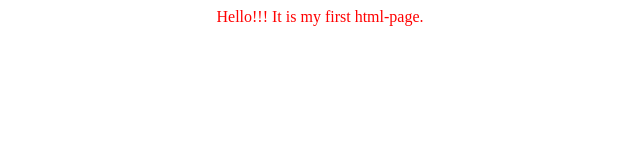
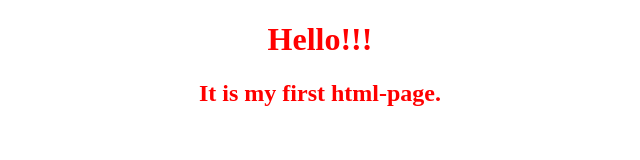
Before and after one commit to DeFranS325/rsschool-cv, a plain HTML site: page index.html in a window 1280 px wide. Shown: the whole page, without its empty margins (320-960 px from the left). Drawn offline with Linux system fonts and the light colour scheme.

Commit message:
fix: fix bug in text

```diff
--- a/index.html
+++ b/index.html
@@ -1,15 +1,12 @@
 <!DOCTYPE html>
-
 <html lang="en">
 <head>
     <meta charset="utf-8">
-
-    <title>CV#2. HTML, CSS & Git Basics</title>
-    <link rel="stylesheet" href="style.css?v=1.0">
+    <title>CV2. HTML, CSS and Git Basics</title>
+    <link rel="stylesheet" href="style.css">
 </head>
-
 <body>
-    Hello!!!
-    It is my first html-page.
+    <h1>Hello!!!</h1>
+    <h2>It is my first html-page.</h2>
 </body>
 </html>
```
